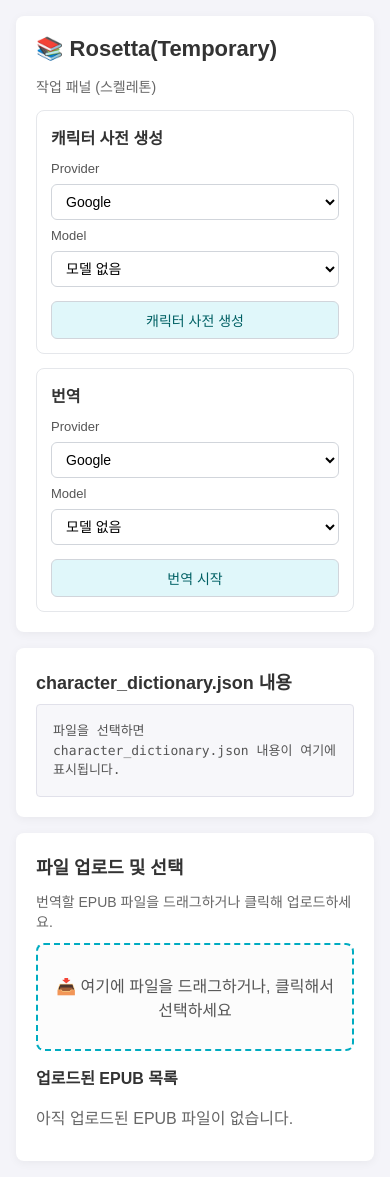
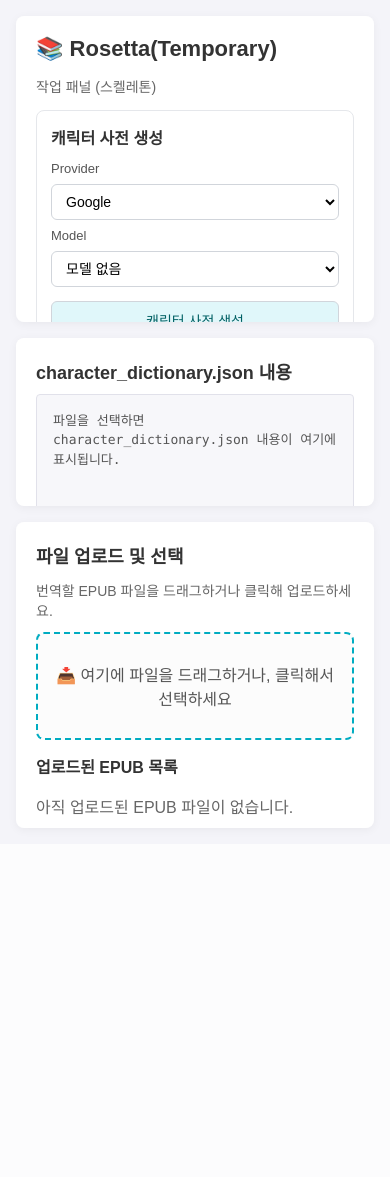
Before and after one commit to shwan6160/EPUB-AI-Translator, a FastAPI app: page / in a window 390 px wide. After the commit the page ends 831 px from the top, so only its background shows below. Run offline with FastAPI, Linux system fonts and the light colour scheme; data that the repository does not hold is empty.

Commit message:
높이 레이아웃 문제 해결

```diff
--- a/web/static/index.css
+++ b/web/static/index.css
@@ -1,15 +1,21 @@
+html,
+body {
+    height: 100%;
+}
+
 body {
     font-family: sans-serif;
     margin: 0;
     background-color: #f4f4f9;
     color: #333;
+    overflow: hidden;
 }
 
 .layout {
     display: grid;
     grid-template-columns: 300px minmax(0, 1fr) 360px;
     gap: 16px;
-    min-height: 100vh;
+    height: 100vh;
     padding: 16px;
     box-sizing: border-box;
 }
@@ -19,6 +25,7 @@ body {
     background: white;
     border-radius: 8px;
     box-shadow: 0 2px 10px rgba(0,0,0,0.05);
+    min-height: 0;
 }
 
 .sidebar {
@@ -29,17 +36,20 @@ body {
     display: grid;
     align-content: start;
     gap: 14px;
+    overflow: auto;
 }
 
 .right-sidebar {
     display: grid;
     align-content: start;
+    overflow: auto;
 }
 
 .main-panel {
     padding: 20px;
     display: grid;
     min-height: 0;
+    overflow: hidden;
 }
 
 .sidebar h1 {
@@ -179,7 +189,8 @@ body {
     border-radius: 4px;
     padding: 16px;
     min-height: 0;
-    max-height: calc(100vh - 84px);
+    height: 100%;
+    max-height: 100%;
     overflow-x: auto;
     overflow-y: auto;
     margin: 0;
@@ -319,9 +330,10 @@ body {
 @media (max-width: 1024px) {
     .layout {
         grid-template-columns: 1fr;
+        height: 100vh;
     }
 
     #json-content {
-        max-height: calc(100vh - 56px);
+        max-height: 100%;
     }
 }
```
